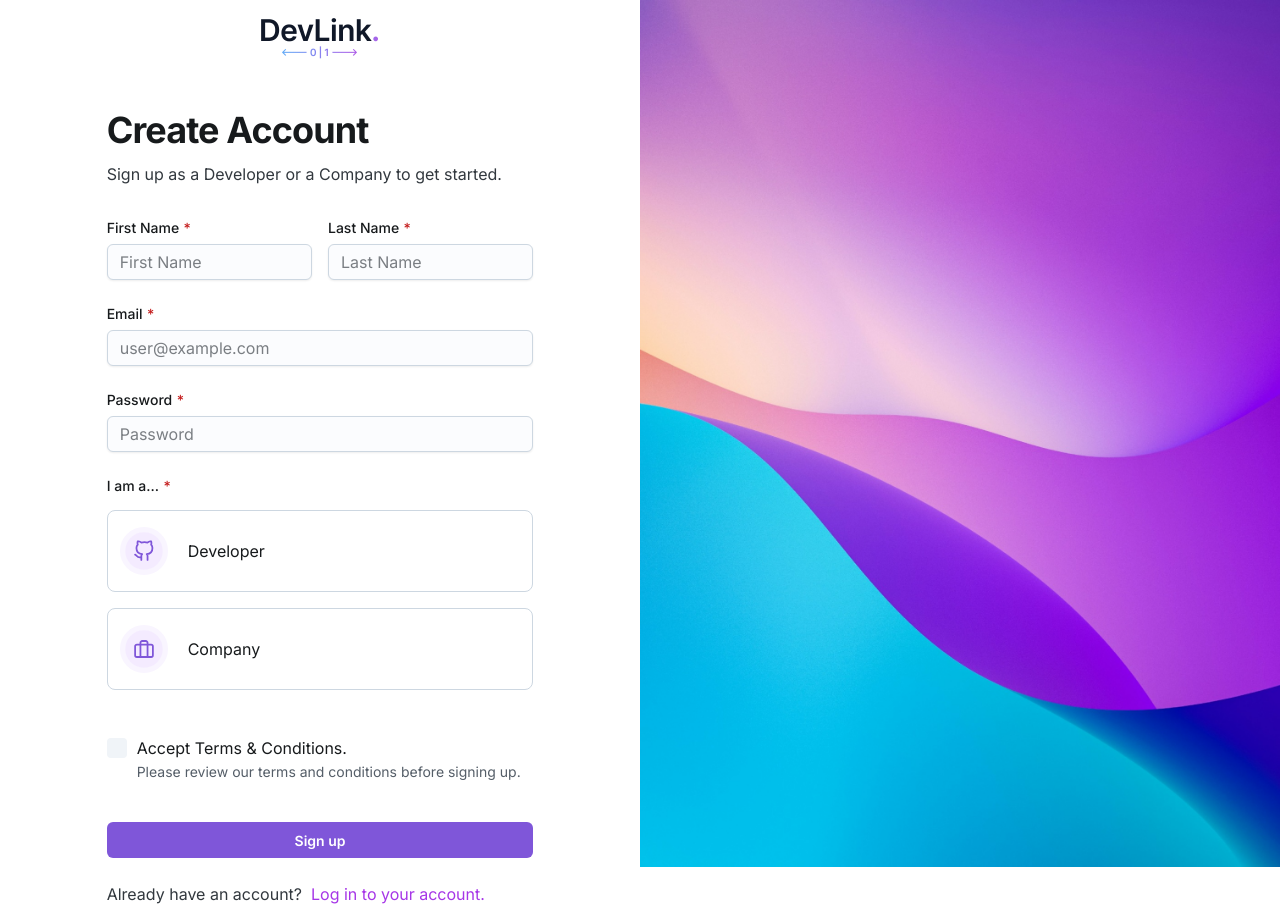
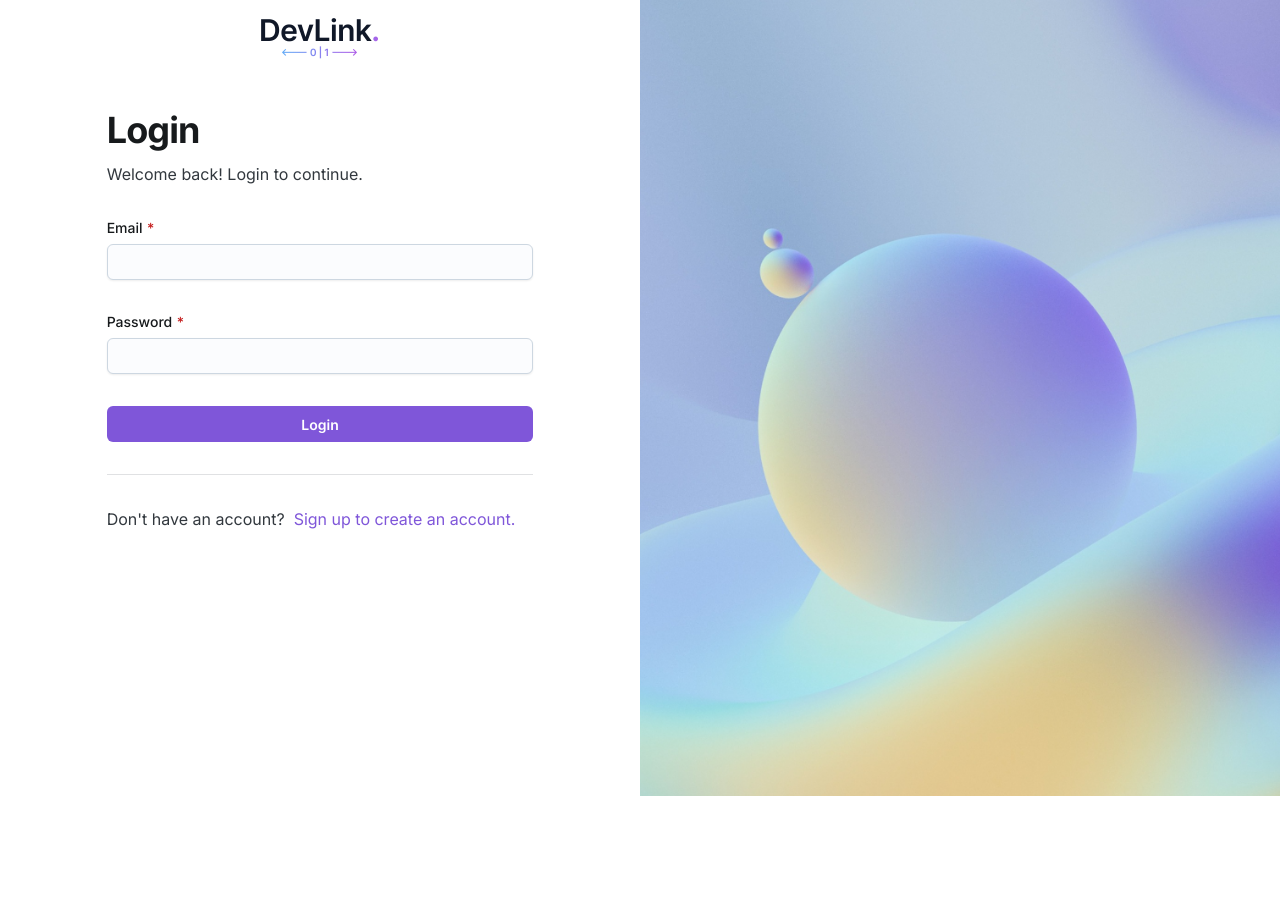
Before and after one commit to FaizaanAkmal/Se-G6, a React (Vite) app in the folder client/: page / in a window 1280 px wide. After the commit the page ends 800 px from the top, so only its background shows below. Built offline with nearby package versions, Linux system fonts and the light colour scheme.

Commit message:
login page set as home

```diff
--- a/client/src/pages/Login.jsx
+++ b/client/src/pages/Login.jsx
@@ -169,7 +169,7 @@ export default function Login() {
                   <Divider></Divider>
                   <Typography>
                     Don't have an account? &nbsp;
-                    <Link href="/" sx={{ color: "#7F56D9" }}>
+                    <Link href={clientRoutes.signup} sx={{ color: "#7F56D9" }}>
                       Sign up to create an account.
                     </Link>
                   </Typography>
--- a/client/src/pages/Signup.jsx
+++ b/client/src/pages/Signup.jsx
@@ -380,7 +380,7 @@ const Signup = () => {
                   <Typography>
                     Already have an account? &nbsp;
                     <Link
-                      href="/login"
+                      href={clientRoutes.login}
                       sx={{
                         textDecoration: "none",
                         color: "#a636e7",
--- a/client/src/routes.js
+++ b/client/src/routes.js
@@ -50,8 +50,8 @@ const apiRoutes = {
 
 // Client-Side Navigation (React Router Routes)
 const clientRoutes = {
-  signup: "/",
-  login: "/login",
+  login: "/",
+  signup: "/signup",
   companyProfileSetup: "/company/profileSetup",
   devProfileSetup: "/dev/profileSetup",
   companyDashboard: "/company/dashboard",
```
